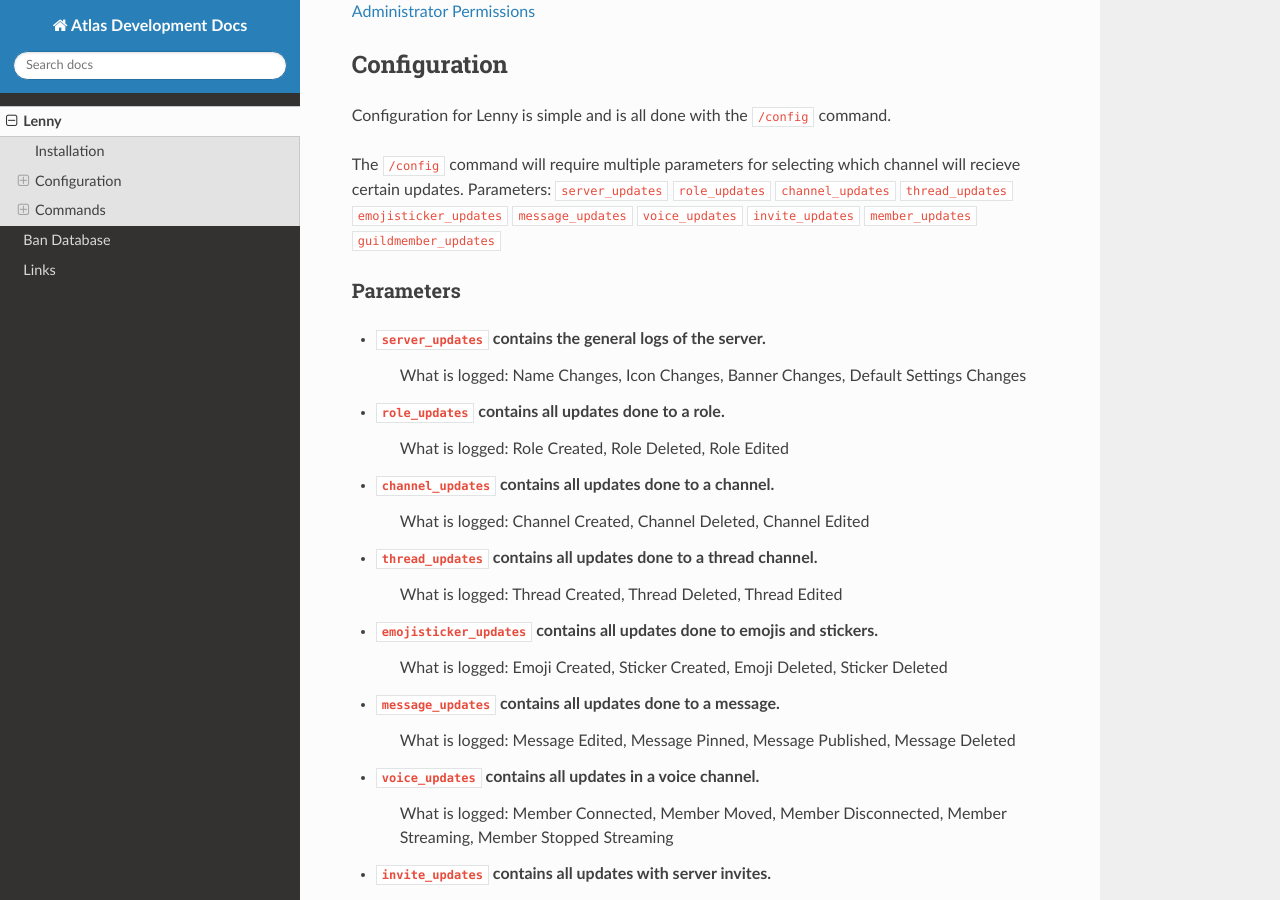
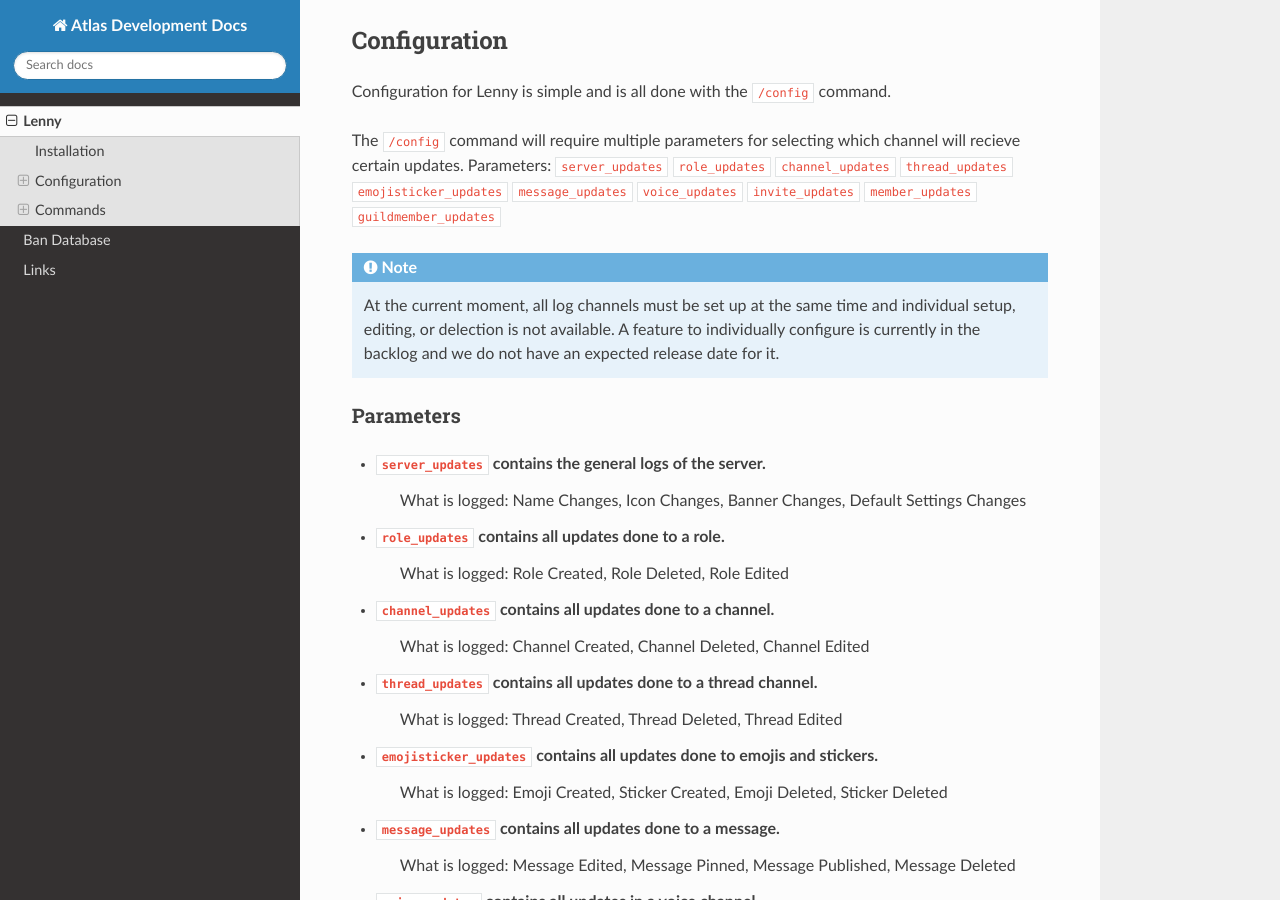
Before and after one commit to madebyatlas/docs, a Sphinx documentation site: the page built from docs/source/lenny.rst, in a window 1280 px wide and 900 px high, scrolled down 437 px. Built offline with Sphinx 7.4.7 and the Read the Docs theme 3.1.0, drawn with Linux system fonts in a browser that asks for light colours.

Commit message:
Update lenny.rst

```diff
--- a/docs/source/lenny.rst
+++ b/docs/source/lenny.rst
@@ -12,9 +12,9 @@
 
 To add Lenny to your server, use one of the following links:
 
-`Minimum Permissions <https://discord.com/oauth2/authorize?client_id=628758625875394561&permissions=2199024288960&redirect_uri=https://discord.gg/kbvMKAG6jh&response_type=code&scope=bot+applications.commands>`_
+* `Minimum Permissions <https://discord.com/oauth2/authorize?client_id=628758625875394561&permissions=2199024288960&redirect_uri=https://discord.gg/kbvMKAG6jh&response_type=code&scope=bot+applications.commands>`_
 
-`Administrator Permissions <https://discord.com/oauth2/authorize?client_id=628758625875394561&permissions=8&redirect_uri=https://discord.gg/kbvMKAG6jh&response_type=code&scope=bot+applications.commands>`_
+* `Administrator Permissions <https://discord.com/oauth2/authorize?client_id=628758625875394561&permissions=8&redirect_uri=https://discord.gg/kbvMKAG6jh&response_type=code&scope=bot+applications.commands>`_
 
 
 .. _configuration:
@@ -27,6 +27,11 @@
 
 The ``/config`` command will require multiple parameters for selecting which channel will recieve certain updates.
 Parameters: ``server_updates`` ``role_updates`` ``channel_updates`` ``thread_updates`` ``emojisticker_updates`` ``message_updates`` ``voice_updates`` ``invite_updates`` ``member_updates`` ``guildmember_updates``
+
+.. note::
+
+   At the current moment, all log channels must be set up at the same time and individual setup, editing, or delection is not available.
+   A feature to individually configure is currently in the backlog and we do not have an expected release date for it.
 
 
 Parameters
```
